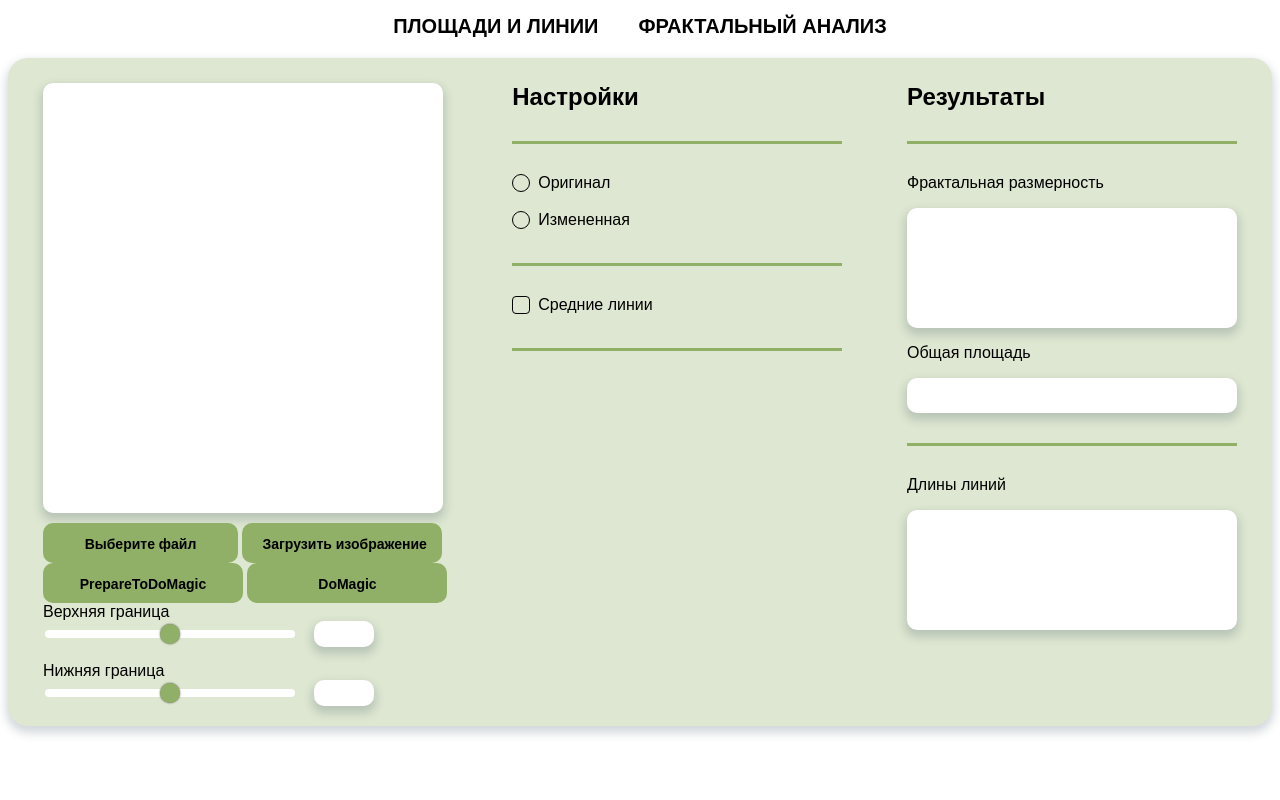
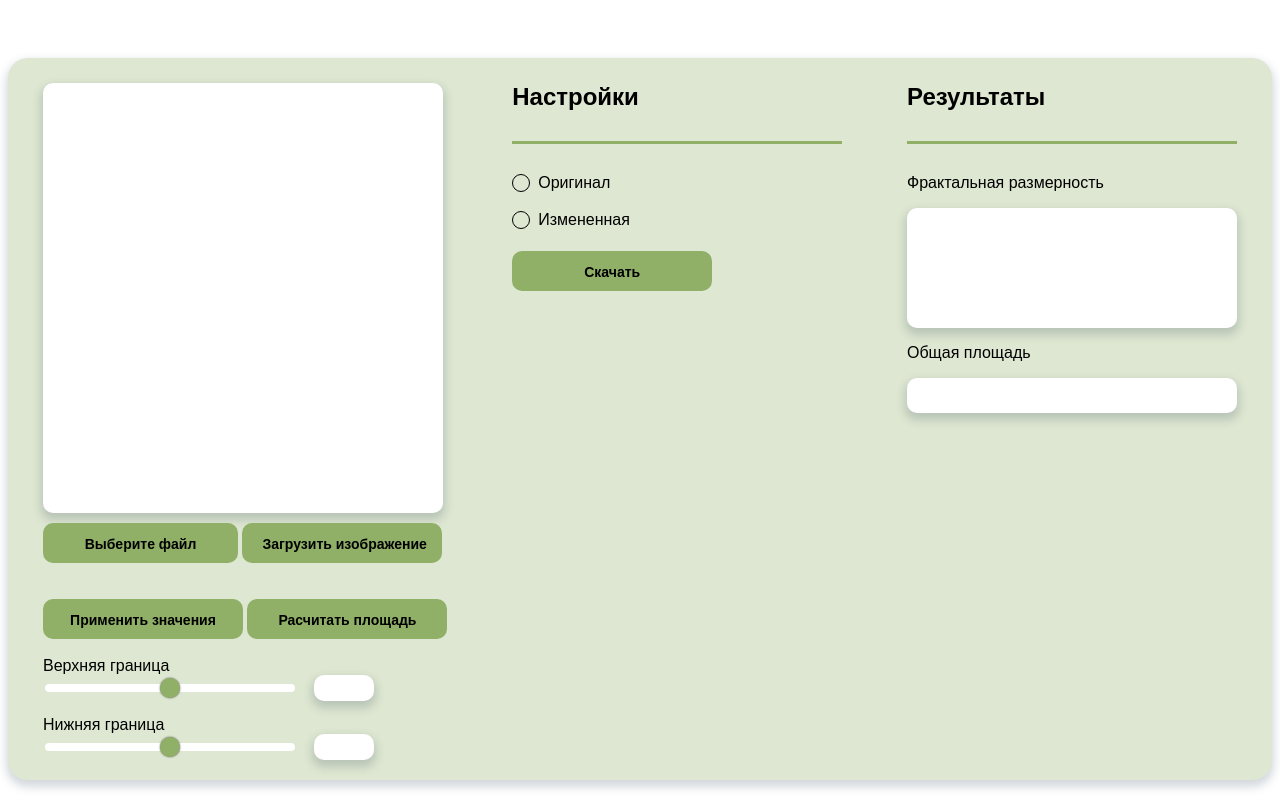
Before and after one commit to dc080/WebApplicationMed, a Flask app: page / in a window 1280 px wide. Run offline with Flask 2, Linux system fonts and the light colour scheme; some libraries are stand-ins or nearby versions.

Commit message:
добаротки интерфейса, переключения изображений и исключений

```diff
--- a/app.py
+++ b/app.py
@@ -1,7 +1,7 @@
 import datetime
 import random
 
-from flask import Flask, render_template, request, session
+from flask import Flask, render_template, request, session, flash
 from flask_sqlalchemy import SQLAlchemy
 from flask_session import Session
 
@@ -60,47 +60,71 @@ def calculatePathToEditedFile(id): # Функция возврата пути к
 
 def renameFile(filename, id):
     fileName, fileExtension = os.path.splitext(filename) # Разбиение файла на его путь с названием и типом файла
-    os.rename(filename, calculatePathToSavedFile(id, fileExtension)) # Переименование загруженного файла на файл с
+    pathToNewFile = calculatePathToSavedFile(id, fileExtension) # Расчет нового пути к переименованному файлу
+    if os.path.isfile(pathToNewFile): # Проверка на существующий файл, в который хотим переименовывать
+        os.remove(pathToNewFile) # Удаляем если есть
+    os.rename(filename, pathToNewFile) # Переименование загруженного файла на файл с
     # необходимым названием и исходным типом файла
     return fileExtension # Возврат типа файла (Вроде это костыль с моей стороны)
 
 @app.route('/', methods=['GET', 'POST'])
 def index():
     if request.method == "POST":
-        if "load" in request.form: # Если нажата кнопка загрузки
-            idSession = verifySessionId() # Присвоение ID, если это надо
-            file = request.files['file'] # Запрос файла
-            savePath = calculateSavePath(idSession) # Обозначение пути до загруженного файла
-            if not os.path.exists(savePath): # Если пути нет
-                os.makedirs(savePath) # Создать его
-            savedFile = os.path.join(savePath, file.filename) # Путь до сохраняемого файла с его исходным названием
-            file.save(savedFile) # Сохранение файла
-            extention = renameFile(savedFile, idSession) # Переименовка файла
-            pic = calculatePathToSavedFile(idSession, extention) # Путь до сохраненного файла с новым названием
-            algoSquare.loadImage(pic) # Загрузка изображения в алгоритм
-            session['fractalNumber'] = algoFract.resolveFractNumber(pic) # Сохранение результата алгоритма в хэш
-            return render_template("index.html", uploaded_image=file.filename, contours=pic,
+        try:
+            if "load" in request.form: # Если нажата кнопка загрузки
+                idSession = verifySessionId() # Присвоение ID, если это надо
+                file = request.files['file'] # Запрос файла
+                savePath = calculateSavePath(idSession) # Обозначение пути до загруженного файла
+                if not os.path.exists(savePath): # Если пути нет
+                    os.makedirs(savePath) # Создать его
+                savedFile = os.path.join(savePath, file.filename) # Путь до сохраняемого файла с его исходным названием
+                file.save(savedFile) # Сохранение файла
+                extention = renameFile(savedFile, idSession) # Переименовка файла
+                pic = calculatePathToSavedFile(idSession, extention) # Путь до сохраненного файла с новым названием
+                algoSquare.loadImage(pic) # Загрузка изображения в алгоритм
+                session['fractalNumber'] = algoFract.resolveFractNumber(pic) # Сохранение результата алгоритма в хэш
+                return render_template("index.html", uploaded_image=file.filename, contours=pic,
                                    Res=session['fractalNumber']) # Отрисовка веб-страницы
 
-        elif "edit" in request.form: # Если нажата кнопка изменения
-            light = int(request.form['light']) # Считывание значения ползунков
-            dark = int(request.form['dark']) # -/-
-            algoSquare.light = light # Занесение значений в алгоритм
-            algoSquare.dark = dark # -/-
-            algoSquare.editImage() # Обработка изображения
-            return render_template("index.html", contours=calculatePathToEditedFile(session['idSession']), light=request.form['light'],
+            elif "edit" in request.form: # Если нажата кнопка изменения
+                light = int(request.form['light']) # Считывание значения ползунков
+                dark = int(request.form['dark']) # -/-
+                algoSquare.light = light # Занесение значений в алгоритм
+                algoSquare.dark = dark # -/-
+                algoSquare.editImage() # Обработка изображения
+                return render_template("index.html", contours=calculatePathToEditedFile(session['idSession']), light=request.form['light'],
                                    dark=request.form['dark'], Res=session['fractalNumber']) # Отрисовка веб-страницы
 
-        elif "runAlgo" in request.form: # Если нажата кнопка запуска алгоритма
-            light = int(request.form['light']) # Считывание значения ползунков
-            dark = int(request.form['dark']) # -/-
-            algoSquare.light = light # Занесение значений в алгоритм
-            algoSquare.dark = dark # -/-
-            algoSquare.editImage() # Обработка изображения
-            session['squareNumber'] = algoSquare.resolveSquare() # Занесение значения площади в хэш
-            return render_template("index.html", contours=calculatePathToEditedFile(session['idSession']),
+            elif "runAlgo" in request.form: # Если нажата кнопка запуска алгоритма
+                light = int(request.form['light']) # Считывание значения ползунков
+                dark = int(request.form['dark']) # -/-
+                algoSquare.light = light # Занесение значений в алгоритм
+                algoSquare.dark = dark # -/-
+                algoSquare.editImage() # Обработка изображения
+                session['squareNumber'] = algoSquare.resolveSquare() # Занесение значения площади в хэш
+                return render_template("index.html", contours=calculatePathToEditedFile(session['idSession']),
                                    light=request.form['light'], dark=request.form['dark'],
                                    Res=session['fractalNumber'], S=session['squareNumber']) # Отрисовка веб-страницы
+            elif "orig" in request.form:
+                savePath = calculateSavePath(session['idSession'])
+                return render_template ("index.html", contours = savePath + "/input.png")
+            elif "modifed" in request.form:
+                return render_template("index.html", contours=calculatePathToEditedFile(session['idSession']))
+
+        except FileNotFoundError:
+            flash('Выберите изображение')
+            return render_template("index.html")
+        except IsADirectoryError:
+            flash('Выберите изображение')
+            return render_template("index.html")
+        except ValueError:
+            savePath = calculateSavePath(session['idSession'])
+            flash('Некорректное значение границ')
+            return render_template("index.html", contours=savePath + "/input.png")
+        except Exception:
+            flash('Сначала загрузите изображение')
+            return render_template("index.html")
+
         else:
             return render_template("index.html") # Отрисовка веб-страницы
     else:
@@ -108,5 +132,5 @@ def index():
 
 
 if __name__ == "__main__":
-    app.run(debug=True, threaded=True, host='0.0.0.0') # Запуск веб-приложения, с многопоточностью и с возможностью
+    app.run(debug=True, threaded=True)#, host='0.0.0.0') # Запуск веб-приложения, с многопоточностью и с возможностью
     # слушать все внешние ip
--- a/static/css/style.css
+++ b/static/css/style.css
@@ -200,6 +200,30 @@ button:focus {
   min-width: 200px;
 }
 
+.input-submit {
+  position: relative;
+	display: inline-block;
+	cursor: pointer;
+	outline: none;
+	text-decoration: none;
+	font-size: 14px;
+  font-weight: 600;
+	vertical-align: middle;
+	color: rgb(0, 0, 0);
+	text-align: center;
+	border-radius: 10px;
+	background-color: #90AF67;
+	line-height: 22px;
+	height: 40px;
+	padding: 10px 20px;
+	box-sizing: border-box;
+	border: none;
+	margin: 0;
+	transition: background-color 0.2s;
+  max-width: 200px;
+  min-width: 200px;
+}
+
 /* Hover/active */
 .input-submit:hover {
 	background-color: #a9c97e;
@@ -262,8 +286,6 @@ button:focus {
 .custom-radio:disabled+label::before {
   background-color: #e9ecef;
 }
-
-
 .checkbox {
   margin-bottom: 0.2em;
 }
@@ -331,8 +353,6 @@ button:focus {
   background-color: #e9ecef;
 }
 
-
-
 input {
   display: inline-block;
   vertical-align: middle;
--- a/templates/index.html
+++ b/templates/index.html
@@ -7,12 +7,12 @@
     <link type="text/css" href="{{url_for('static', filename='css/style.css')}}" rel="stylesheet"/>
 </head>
 <body>
-    <header class="header">
+    <!---<header class="header">
         <div class="container header-container">
             <a href="" class="link">Площади и линии</a>
             <a href="" class="link">Фрактальный анализ</a>
         </div>
-    </header>
+    </header>-->
     <main>
         <section class="hero">
             <div class="container hero-container">
@@ -23,8 +23,10 @@
                         <span>Выберите файл</span>
                     </label>
                     <input class="input-submit" type="submit" name="load" value="Загрузить изображение"><br> <!-- Изменил кнопку -->
-                    <input class="input-submit" type="submit" name="edit" value="PrepareToDoMagic"> <!-- Добавил кнопку -->
-                    <input class="input-submit" type="submit" name="runAlgo" value="DoMagic"> <!-- Добавил кнопку -->
+                    <br><br>
+                    <input class="input-submit" type="submit" name="edit" value="Применить значения"> <!-- Добавил кнопку -->
+                    <input class="input-submit" type="submit" name="runAlgo" value="Расчитать площадь"> <!-- Добавил кнопку -->
+                    <br><br>
                         <div class="range">
                             <label class="custom-range">
                                 <span>Верхняя граница</span><br>
@@ -38,6 +40,15 @@
                                 <input type="range" value={{dark}} min="0" max="255" id="range2" oninput="rangenumber2.value=value"/>
                                 <input type="number" name="dark" id="rangenumber2" min="0" max="255" value={{dark}} oninput="range2.value=value">
                                 <!---<input class="input-calc" type="submit" value="Загрузить изображение"><br> --->
+                                {% with messages = get_flashed_messages() %}
+                                    {% if messages %}
+                                        <ul class=flashes>
+                                        {% for message in messages %}
+                                            <li>{{ message }}</li>
+                                        {% endfor %}
+                                        </ul>
+                                    {% endif %}
+                                {% endwith %}
                             </label>
                         </div>
                 </form>
@@ -52,24 +63,28 @@
                     <h1>Настройки</h1>
                     <div class="line"></div>
                     <div class="setting">
+                        <form method="post" enctype="multipart/form-data" action="/">
                         <div class="radio radio-1">
-                            <input class="custom-radio" type="radio" id="color-1" name="color" value="indigo">
+                            <input class="custom-radio" type="submit" id="color-1" name="orig" value="indigo">
                             <label for="color-1">Оригинал</label>
                         </div>
 
                         <div class="radio">
-                            <input class="custom-radio" type="radio" id="color-2" name="color" value="red">
+                            <input class="custom-radio" type="submit" id="color-2" name="modifed" value="red">
                             <label for="color-2">Измененная</label>
                         </div>
-                        <div class="line"></div>
+                            <br>
+                            <a class="input-submit" href="{{contours}}">Скачать</a>
+                            <br>
+                        </form>
+                        <!---<div class="line"></div>
                         <div class="checkbox">
                             <label class="custom-checkbox">
                               <input type="checkbox" name="color-1" value="indigo">
                               <span>Средние линии</span>
                             </label>
                         </div>
-                        <div class="line"></div>
-
+                        <div class="line"></div> --->
                     </div>
                 </div>
 
@@ -80,9 +95,9 @@
                     <div class="content">{{Res}}</div>
                     <p>Общая площадь</p>
                     <div class="content2">{{S}}</div>
-                    <div class="line"></div>
+                    <!---<div class="line"></div>
                     <p>Длины линий</p>
-                    <div class="content"></div>
+                    <div class="content"></div>--->
                 </div>
             </div>
         </section>
```
Also changed, not shown: Algorithms/FindFractNumber.py (+6 -6 lines).
